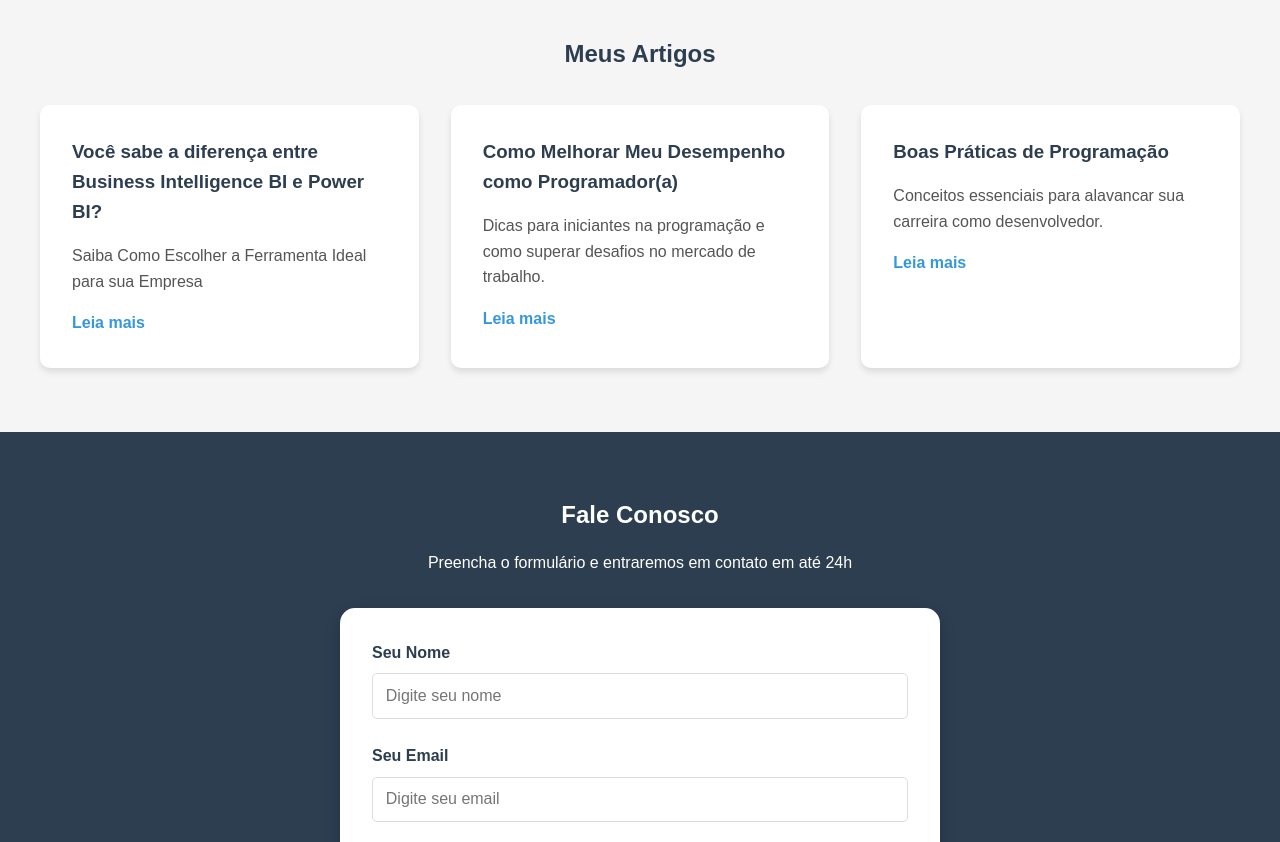
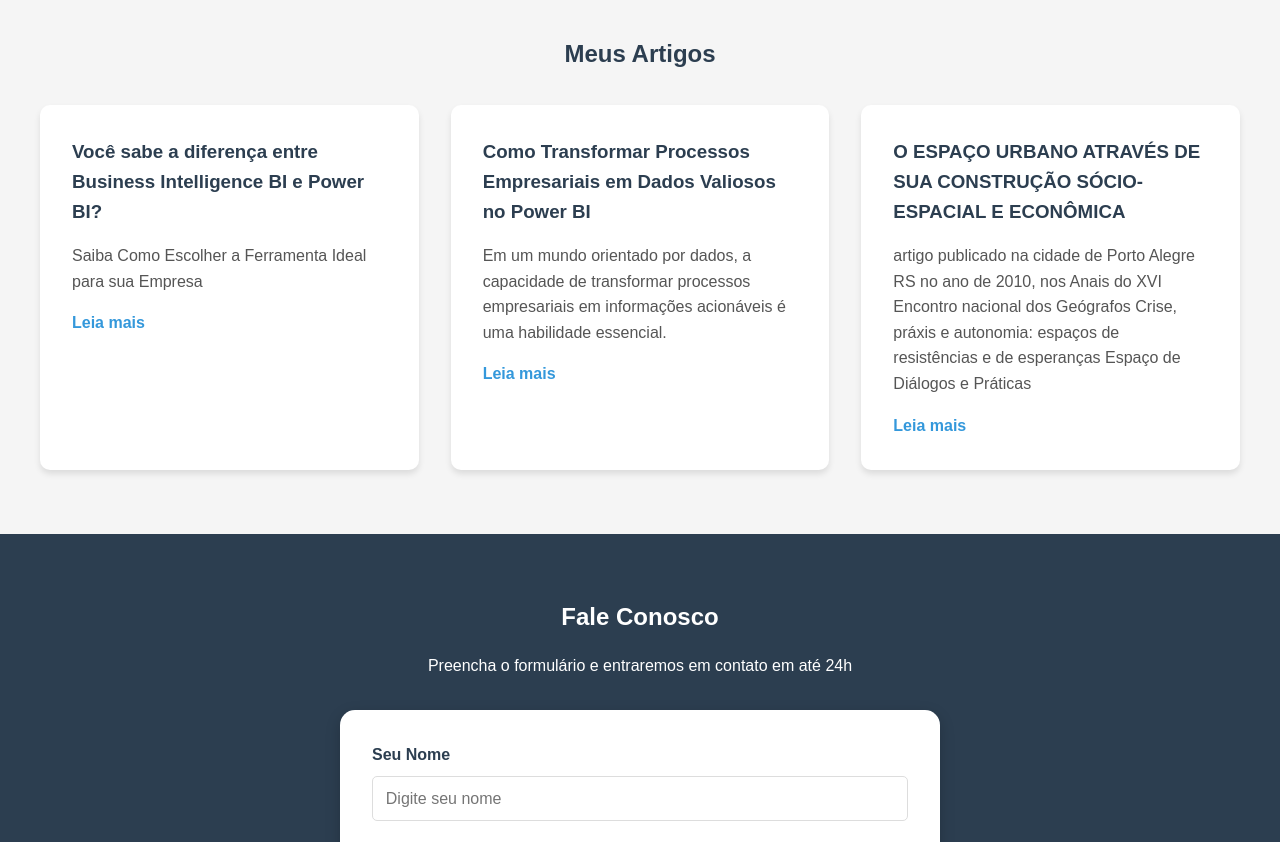
Before and after one commit to JhonatanNobreBarboza/consultoria-flow, a plain HTML site: page index.html in a window 1280 px wide. Shown: the part 1840-2682 px from the top of the page. Drawn offline with Linux system fonts and the light colour scheme.

Commit message:
correçes links

```diff
--- a/index.html
+++ b/index.html
@@ -73,14 +73,14 @@
                 <a href="https://www.linkedin.com/posts/jhonatan-nobre-barboza-de-souza-95b207142_powerbi-businessintelligence-anaerlisededados-activity-7239097895314980864-6M2L?utm_source=social_share_send&utm_medium=member_desktop_web&rcm=ACoAACKO7JcBLcn2EkTFrYXfAzCOt1eGAzjCcL0" class="article-link">Leia mais</a>
             </div>
             <div class="article-card">
-                <h3>Como Melhorar Meu Desempenho como Programador(a)</h3>
-                <p>Dicas para iniciantes na programação e como superar desafios no mercado de trabalho.</p>
-                <a href="#" class="article-link">Leia mais</a>
+                <h3>Como Transformar Processos Empresariais em Dados Valiosos no Power BI</h3>
+                <p>Em um mundo orientado por dados, a capacidade de transformar processos empresariais em informações acionáveis é uma habilidade essencial.</p>
+                <a href="https://www.linkedin.com/posts/jhonatan-nobre-barboza-de-souza-95b207142_powerbi-businessintelligence-agilidadeempresarial-activity-7237282662363656192-VIUC?utm_source=social_share_send&utm_medium=member_desktop_web&rcm=ACoAACKO7JcBLcn2EkTFrYXfAzCOt1eGAzjCcL0" class="article-link">Leia mais</a>
             </div>
             <div class="article-card">
-                <h3>Boas Práticas de Programação</h3>
-                <p>Conceitos essenciais para alavancar sua carreira como desenvolvedor.</p>
-                <a href="#" class="article-link">Leia mais</a>
+                <h3>O ESPAÇO URBANO ATRAVÉS DE SUA CONSTRUÇÃO SÓCIO-ESPACIAL E ECONÔMICA</h3>
+                <p>artigo publicado na cidade de Porto Alegre RS no ano de 2010, nos Anais do XVI Encontro nacional dos Geógrafos Crise, práxis e autonomia: espaços de resistências e de esperanças Espaço de Diálogos e Práticas</p>
+                <a href="https://www.linkedin.com/posts/jhonatan-nobre-barboza-de-souza-95b207142_o-espa%C3%A7o-urbano-atrav%C3%A9s-de-sua-constru%C3%A7%C3%A3o-activity-6814961303992487936-j-66?utm_source=social_share_send&utm_medium=member_desktop_web&rcm=ACoAACKO7JcBLcn2EkTFrYXfAzCOt1eGAzjCcL0" class="article-link">Leia mais</a>
             </div>
         </div>
     </section>
```
